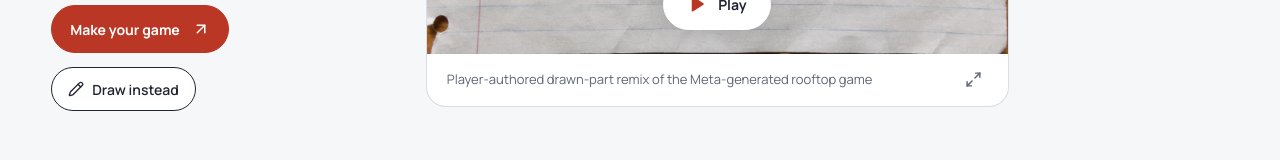
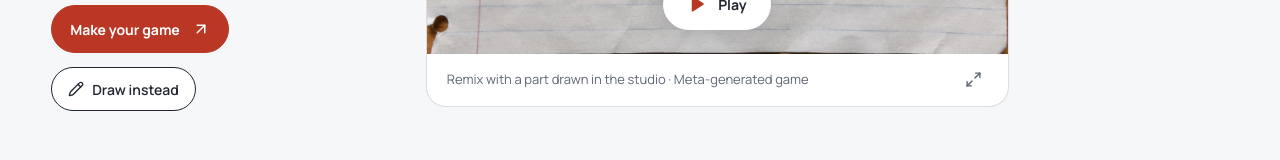
Before and after one commit to sreenathmmenon/doodlume, a React (Vite) app: page / in a window 1280 px wide. Shown: the part 409-569 px from the top of the page. Built offline with nearby package versions, Linux system fonts and the light colour scheme.

Commit message:
Trim studio invitation to its action and shorten two example provenance lines

```diff
--- a/public/art/showcase/catalog.json
+++ b/public/art/showcase/catalog.json
@@ -16,7 +16,7 @@
       "id": "rover",
       "title": "Lunar rescue",
       "kind": "illustration",
-      "provenance": "AI-generated illustration · authored resource-and-invention game",
+      "provenance": "AI-generated illustration · authored game",
       "world": "/art/showcase/rover.json",
       "preview": "/art/showcase/rover-preview.webp",
       "href": "#studio?example=rover",
@@ -38,7 +38,7 @@
       "id": "rooftop-springs",
       "title": "Rooftop springs",
       "kind": "remix",
-      "provenance": "Player-authored drawn-part remix of the Meta-generated rooftop game",
+      "provenance": "Remix with a part drawn in the studio · Meta-generated game",
       "world": "/art/showcase/rooftop-springs.json",
       "preview": "/art/showcase/rooftop-springs-preview.webp",
       "href": "#studio?example=rooftop-springs",
--- a/src/App.tsx
+++ b/src/App.tsx
@@ -1359,10 +1359,7 @@ export default function App({ active = true, entry, onEntryConsumed }: { active?
             aria-label="Make your own game"
           >
             <div>
-              <h1>Make something only you could.</h1>
-              <p>
-                Start with a drawing or photo. Give it a reason to play.
-              </p>
+              <h1>Make your game.</h1>
             </div>
             <div className="creation-invitation-actions">
               <button
```
